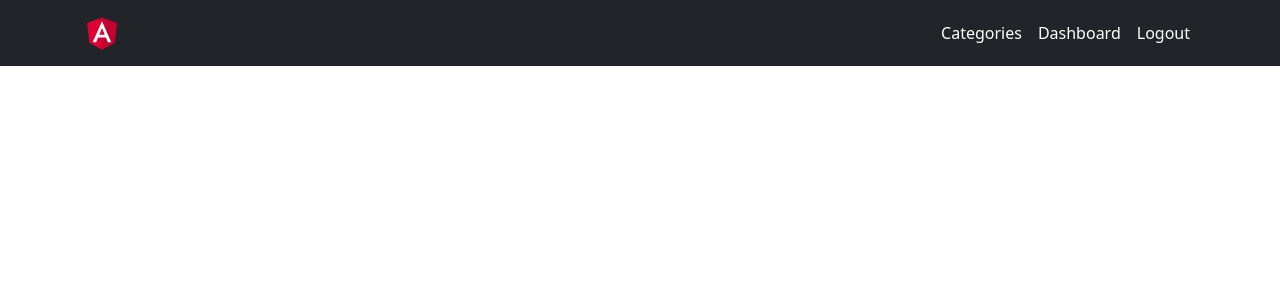
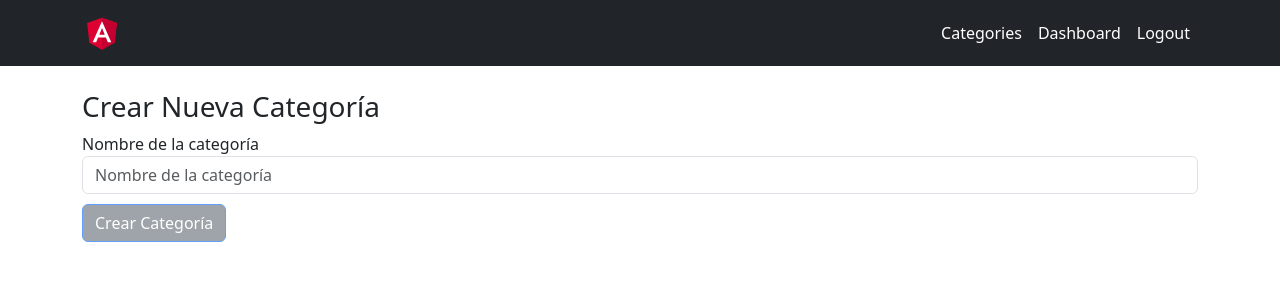
Before and after one commit to jafamo/economicRegisterFront, an Angular app: page /create-category in a window 1280 px wide. Before the commit this address led to /. Shown: the top 300 px of the page. Built offline with nearby package versions, Linux system fonts and the light colour scheme; sample sign-in values are in the browser's storage.

Commit message:
[UPD] update list categories

```diff
--- a/src/app/app.component.ts
+++ b/src/app/app.component.ts
@@ -2,12 +2,15 @@ import { Component } from '@angular/core';
 import { RouterOutlet } from '@angular/router';
 import { NavbarComponent } from './components/navbar/navbar.component';
 import { Router } from '@angular/router';
+import { ReactiveFormsModule } from '@angular/forms';
+import { CategoryCreateComponent } from './components/category/category-create/category-create.component';
 
 @Component({
   selector: 'app-root',
   standalone: true,
-  imports: [NavbarComponent, RouterOutlet], // Importamos los componentes aquí
+  imports: [NavbarComponent, RouterOutlet, ReactiveFormsModule], // Importamos los componentes aquí
   template: `
+
     <app-navbar></app-navbar>
     <router-outlet></router-outlet>
   `,
--- a/src/app/app.config.ts
+++ b/src/app/app.config.ts
@@ -1,7 +1,7 @@
 import { ApplicationConfig, provideZoneChangeDetection } from '@angular/core';
 import { provideRouter } from '@angular/router';
 import { provideHttpClient } from '@angular/common/http';
-import { HTTP_INTERCEPTORS } from '@angular/common/http';
+import { ReactiveFormsModule } from '@angular/forms';
 
 import { routes } from './app.routes';
 
--- a/src/app/app.routes.ts
+++ b/src/app/app.routes.ts
@@ -1,9 +1,11 @@
 import { Routes } from '@angular/router';
 import { CategoryListComponent } from './components/category/category-list/category-list.component';
 import { LoginComponent } from './components/login/login.component';
+import { CategoryCreateComponent } from './components/category/category-create/category-create.component';
 
 export const routes: Routes = [
     { path: '', redirectTo: 'login', pathMatch: 'full' },
     { path: 'login', component: LoginComponent },
-    { path: 'category-list', component: CategoryListComponent }
+    { path: 'category-list', component: CategoryListComponent },
+    { path: 'create-category', component: CategoryCreateComponent }
 ];
--- a/src/app/components/category/category-create/category-create.component.css
+++ b/src/app/components/category/category-create/category-create.component.css
@@ -0,0 +1,11 @@
+.alert {
+    margin-top: 20px;
+  }
+
+  button[disabled] {
+    background-color: #6c757d;
+  }
+
+  button {
+    margin-top: 10px;
+  }
--- a/src/app/components/category/category-create/category-create.component.html
+++ b/src/app/components/category/category-create/category-create.component.html
@@ -1 +1,35 @@
-<p>category-create works!</p>
+<div class="container mt-4">
+    <h3>Crear Nueva Categoría</h3>
+
+    <!-- Mensaje de éxito -->
+    <div *ngIf="successMessage" class="alert alert-success">
+      {{ successMessage }}
+    </div>
+
+    <!-- Mensaje de error -->
+    <div *ngIf="errorMessage" class="alert alert-danger">
+      {{ errorMessage }}
+    </div>
+
+    <!-- Formulario de creación -->
+    <form [formGroup]="categoryForm" (ngSubmit)="createCategory()">
+      <div class="form-group">
+        <label for="name">Nombre de la categoría</label>
+        <input
+          type="text"
+          id="name"
+          formControlName="name"
+          class="form-control"
+          placeholder="Nombre de la categoría"
+        />
+        <small *ngIf="categoryForm.controls['name'].hasError('pattern')" class="form-text text-danger">
+          El nombre de la categoría debe comenzar con mayúscula, y si tiene más de una palabra, cada palabra
+          debe comenzar con mayúscula.
+        </small>
+      </div>
+
+      <button type="submit" class="btn btn-primary" [disabled]="categoryForm.invalid">
+        Crear Categoría
+      </button>
+    </form>
+  </div>
--- a/src/app/components/category/category-create/category-create.component.ts
+++ b/src/app/components/category/category-create/category-create.component.ts
@@ -1,11 +1,73 @@
-import { Component } from '@angular/core';
+import { Component, OnInit } from '@angular/core';
+import { FormBuilder, FormGroup, Validators } from '@angular/forms';
+import { Router } from '@angular/router';
+import { CategoryService } from '../../../services/category/category_service';
+import { AuthService } from '../../../services/auth.service';
+import { Category } from '../../../models/category/category.model';
+import { CommonModule } from '@angular/common';
+import { ReactiveFormsModule } from '@angular/forms';
+
 
 @Component({
   selector: 'app-category-create',
-  imports: [],
+  imports: [CommonModule, ReactiveFormsModule],
   templateUrl: './category-create.component.html',
-  styleUrl: './category-create.component.css'
+  styleUrls: ['./category-create.component.css']
 })
-export class CategoryCreateComponent {
+export class CategoryCreateComponent implements OnInit {
+  categoryForm: FormGroup;
+  isLoggedIn: boolean = false;
+  errorMessage: string | null = null;
+  successMessage: string | null = null;
 
+  constructor(
+    private fb: FormBuilder,
+    private categoryService: CategoryService,
+    private authService: AuthService,
+    private router: Router
+  ) {
+    this.categoryForm = this.fb.group({
+      name: ['', [Validators.required, Validators.pattern(/^[A-Z][a-zA-Z]*( [A-Z][a-zA-Z]*)*$/)]], // Validación de nombre
+    });
+  }
+
+  ngOnInit(): void {
+    this.authService.isLoggedIn.subscribe((loggedIn) => {
+      this.isLoggedIn = loggedIn;
+      if (!this.isLoggedIn) {
+        this.router.navigate(['/login']); // Redirigir si no está logueado
+      }
+    });
+  }
+
+  // Función para crear la categoría
+  createCategory(): void {
+    if (this.categoryForm.invalid) {
+      this.errorMessage = 'El nombre de la categoría no es válido. Asegúrate de que empiece con mayúscula.';
+      return;
+    }
+
+    const category: Category = {
+      name: this.categoryForm.value.name,
+      children: [],
+    };
+
+    this.categoryService.createCategory(category).subscribe({
+      next: (response) => {
+        if (response.status === 201) {
+          this.successMessage = 'Categoría creada con éxito!';
+          setTimeout(() => {
+            this.router.navigate(['/categories']); // Redirigir al listado de categorías
+          }, 2000); // Redirigir después de 2 segundos para mostrar el mensaje
+        }
+      },
+      error: (error) => {
+        if (error.status === 400 && error.error.message === 'Categoria ya existe') {
+          this.errorMessage = 'Ya existe una categoría con ese nombre.';
+        } else {
+          this.errorMessage = 'Hubo un error al crear la categoría. Por favor, inténtalo de nuevo.';
+        }
+      },
+    });
+  }
 }
--- a/src/app/components/category/category-list/category-list.component.ts
+++ b/src/app/components/category/category-list/category-list.component.ts
@@ -39,11 +39,15 @@ export class CategoryListComponent implements OnInit {
     });
   }
 
-  toggleCategoryExpansion(categoryId: number): void {
-    if (this.expandedCategoryId === categoryId) {
+  toggleCategoryExpansion(categoryId: number| undefined): void {
+    /*if (this.expandedCategoryId === categoryId) {
       this.expandedCategoryId = null; // Si ya está expandido, lo colapsamos
     } else {
       this.expandedCategoryId = categoryId; // Si no, expandimos
-    }
+    }*/
+      if (categoryId !== undefined) {
+        // Solo llamamos si categoryId no es undefined
+        this.expandedCategoryId = categoryId;
+      }
   }
 }
--- a/src/app/models/category/category.model.ts
+++ b/src/app/models/category/category.model.ts
@@ -1,8 +1,8 @@
 export interface Category {
-  id: number;
+  id?: number;
   name: string;
   parent?: string;
   children: Category[]; // Asegúrate de que 'children' sea un arreglo de 'Category'
   isExpanded?: boolean; // Nueva propiedad para controlar la expansión
-  childrenCount: number;
+  childrenCount?: number;
 }
--- a/src/app/services/category/category_service.ts
+++ b/src/app/services/category/category_service.ts
@@ -31,7 +31,10 @@ export class CategoryService {
     categories.forEach(category => {
       category.children = []; // Inicializamos 'children' como un arreglo vacío
       category.childrenCount = 0;
-      categoryMap.set(category.id, category);
+      if (category.id !== undefined) {
+        categoryMap.set(category.id, category); // Aseguramos que `category.id` sea un número
+      }
+
     });
 
     // Organiza las categorías por sus relaciones parent-child
@@ -39,9 +42,11 @@ export class CategoryService {
       if (category.parent) {
         const parentId = this.extractCategoryId(category.parent);
         const parentCategory = categoryMap.get(parentId);
-        if (parentCategory) {
+        if (parentCategory !== undefined) {
           parentCategory.children.push(category); // Añadimos 'category' a 'children' de su padre
-          parentCategory.childrenCount++;
+          if (parentCategory.childrenCount !== undefined) {
+            parentCategory.childrenCount++; // Solo incrementamos si `parentCategory` existe y tiene `childrenCount`
+          }
         }
       } else {
         roots.push(category); // Si no tiene padre, la agregamos a las raíces
@@ -63,4 +68,18 @@ export class CategoryService {
     const parts = url.split('/');
     return parseInt(parts[parts.length - 1]);
   }
+
+
+
+    /** Create Category */
+  createCategory(category: Category): Observable<any> {
+    const token = localStorage.getItem('authToken');
+    const headers = new HttpHeaders({
+      'Authorization': token ? `Bearer ${token}` : '',
+      'Accept': 'application/json'
+    });
+
+    return this.http.post<any>(this.apiUrl, category, { headers });
+  }
+
 }
--- a/src/main.ts
+++ b/src/main.ts
@@ -2,5 +2,6 @@ import { bootstrapApplication } from '@angular/platform-browser';
 import { appConfig } from './app/app.config';
 import { AppComponent } from './app/app.component';
 
+
 bootstrapApplication(AppComponent, appConfig)
   .catch((err) => console.error(err));
```
